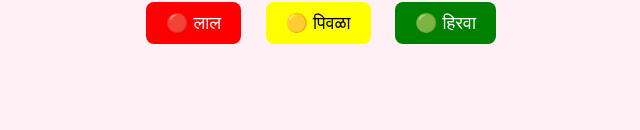
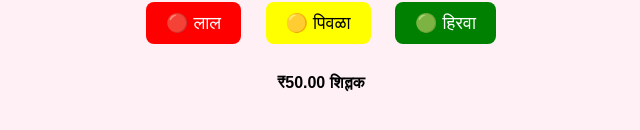
Before and after one commit to maulitreding/Maulicolurcash, a plain HTML site: page index.html in a window 1280 px wide. Shown: the part 122-252 px from the top of the page, without its empty margins (319-959 px from the left). Drawn offline with Linux system fonts and the light colour scheme.

```diff
--- a/index.html
+++ b/index.html
@@ -45,3 +45,4 @@
   </script>
 </body>
 </html>
+<p><b>₹50.00 शिल्लक</b></p>
```
